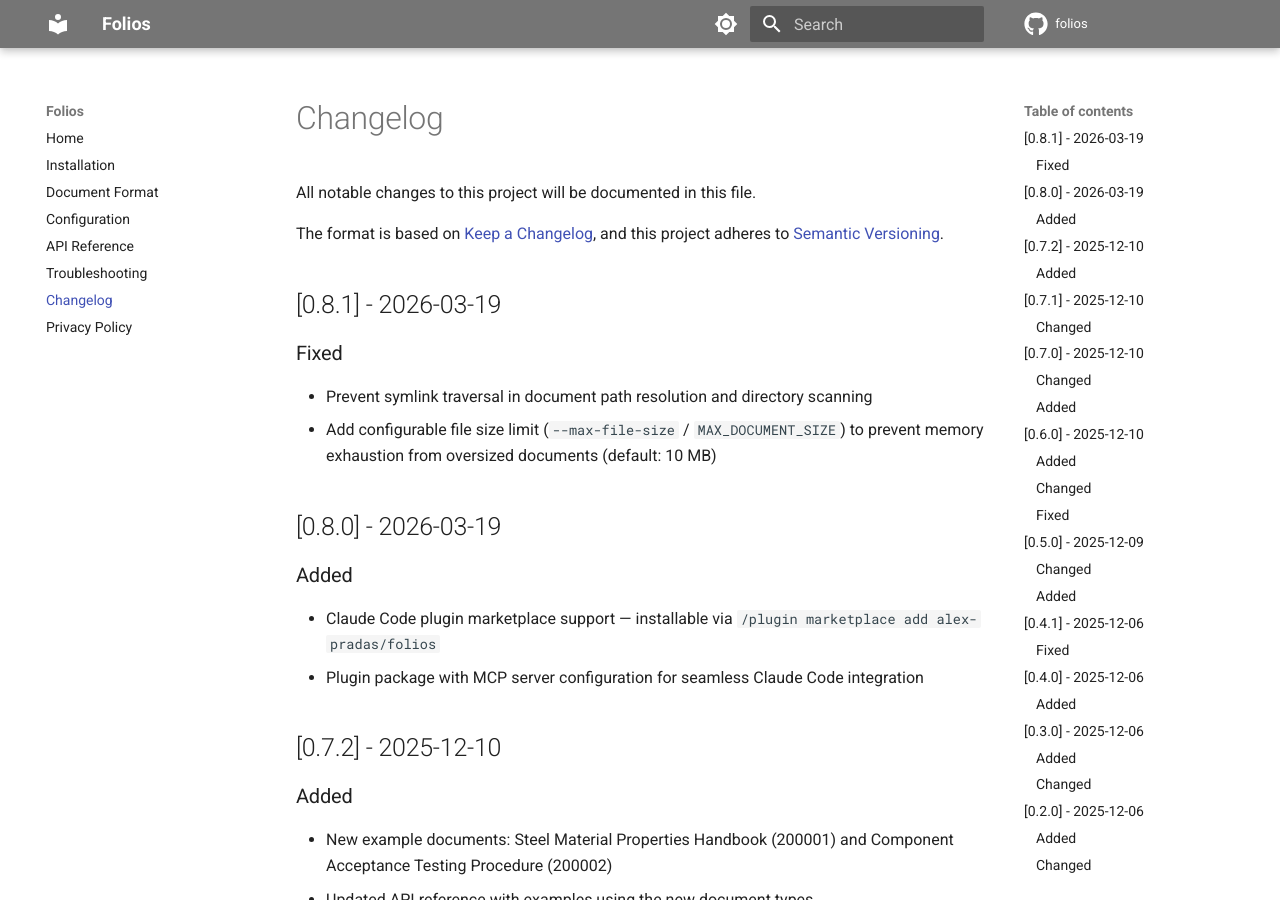
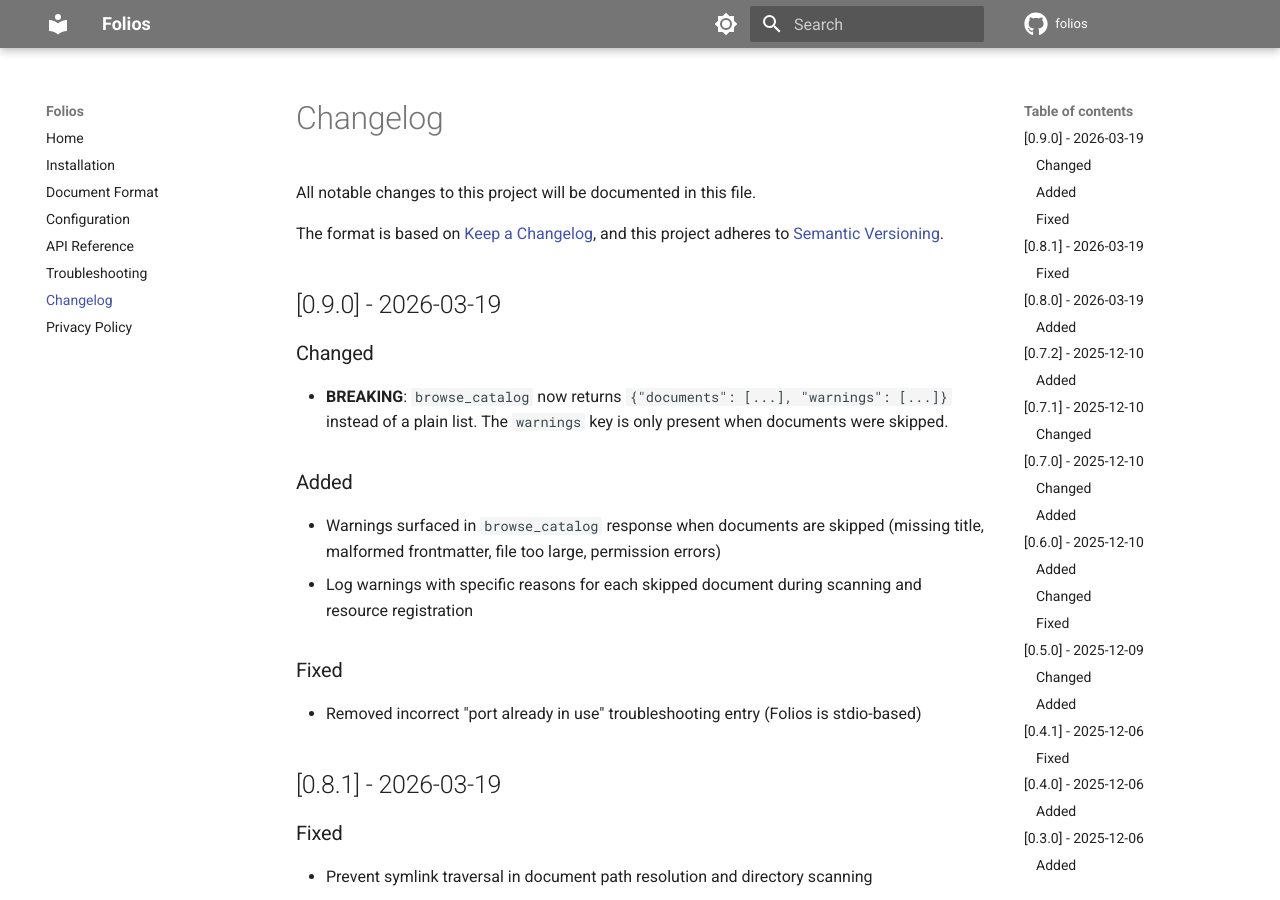
Before and after one commit to alex-pradas/folios, an MkDocs documentation site: the page built from docs/changelog.md, in a window 1280 px wide and 900 px high. Built offline with MkDocs 1.6.1 and Material for MkDocs 9.7.7, drawn with Linux system fonts in a browser that asks for light colours; comment, search, counter and statistics services are not loaded.

Commit message:
v0.9.0: Breaking change to browse_catalog response format
browse_catalog now returns {"documents": [...], "warnings": [...]}
instead of a plain list, surfacing parse errors to agents.

````diff
--- a/CHANGELOG.md
+++ b/CHANGELOG.md
@@ -4,6 +4,21 @@
 
 The format is based on [Keep a Changelog](https://keepachangelog.com/en/1.1.0/),
 and this project adheres to [Semantic Versioning](https://semver.org/spec/v2.0.0.html).
+
+## [0.9.0] - 2026-03-19
+
+### Changed
+
+- **BREAKING**: `browse_catalog` now returns `{"documents": [...], "warnings": [...]}` instead of a plain list. The `warnings` key is only present when documents were skipped.
+
+### Added
+
+- Warnings surfaced in `browse_catalog` response when documents are skipped (missing title, malformed frontmatter, file too large, permission errors)
+- Log warnings with specific reasons for each skipped document during scanning and resource registration
+
+### Fixed
+
+- Removed incorrect "port already in use" troubleshooting entry (Folios is stdio-based)
 
 ## [0.8.1] - 2026-03-19
 
--- a/docs/configuration.md
+++ b/docs/configuration.md
@@ -98,7 +98,7 @@
 ### Example Output
 
 ```
-[12/10/25 21:46:48] INFO     Folios v0.8.1 starting
+[12/10/25 21:46:48] INFO     Folios v0.9.0 starting
                     INFO     Documents path: /path/to/docs
                     INFO     Scanned 42 documents
                     INFO     Schema discovery: 5 fields in 234.5ms
--- a/pyproject.toml
+++ b/pyproject.toml
@@ -1,6 +1,6 @@
 [project]
 name = "folios"
-version = "0.8.1"
+version = "0.9.0"
 description = "MCP server for versioned document retrieval, metadata access, and diff capabilities"
 readme = "README.md"
 requires-python = ">=3.10"
````
Also changed, not shown: 1 other file.
